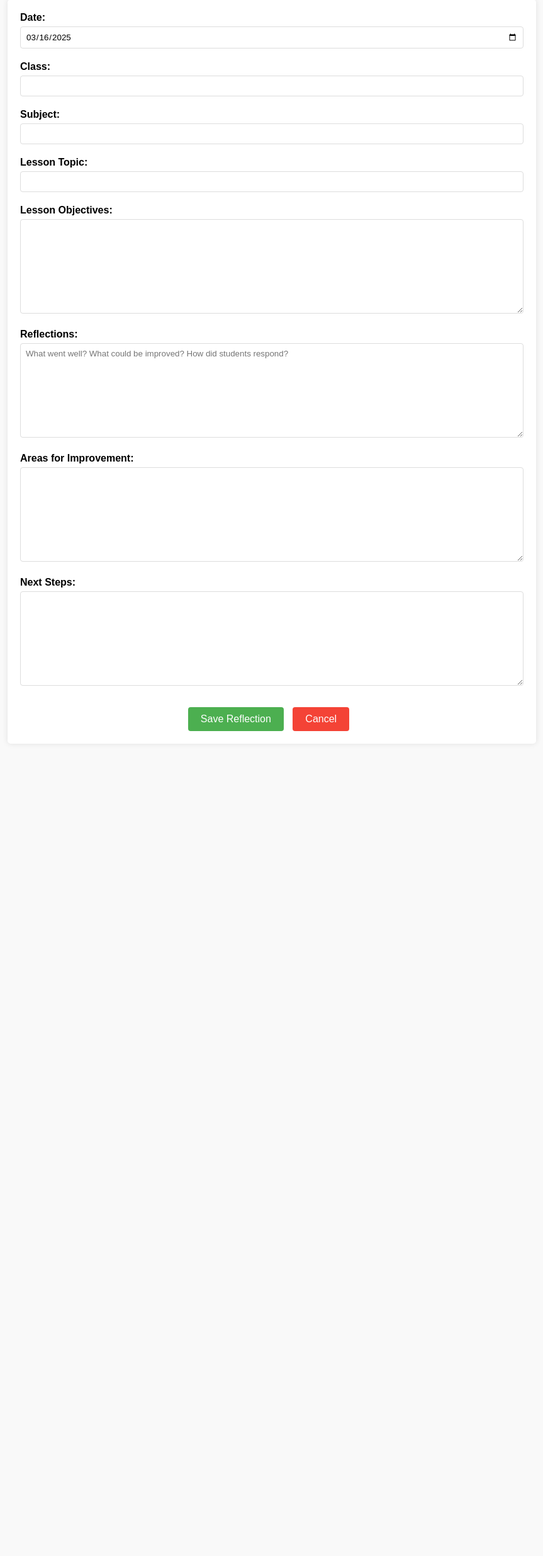
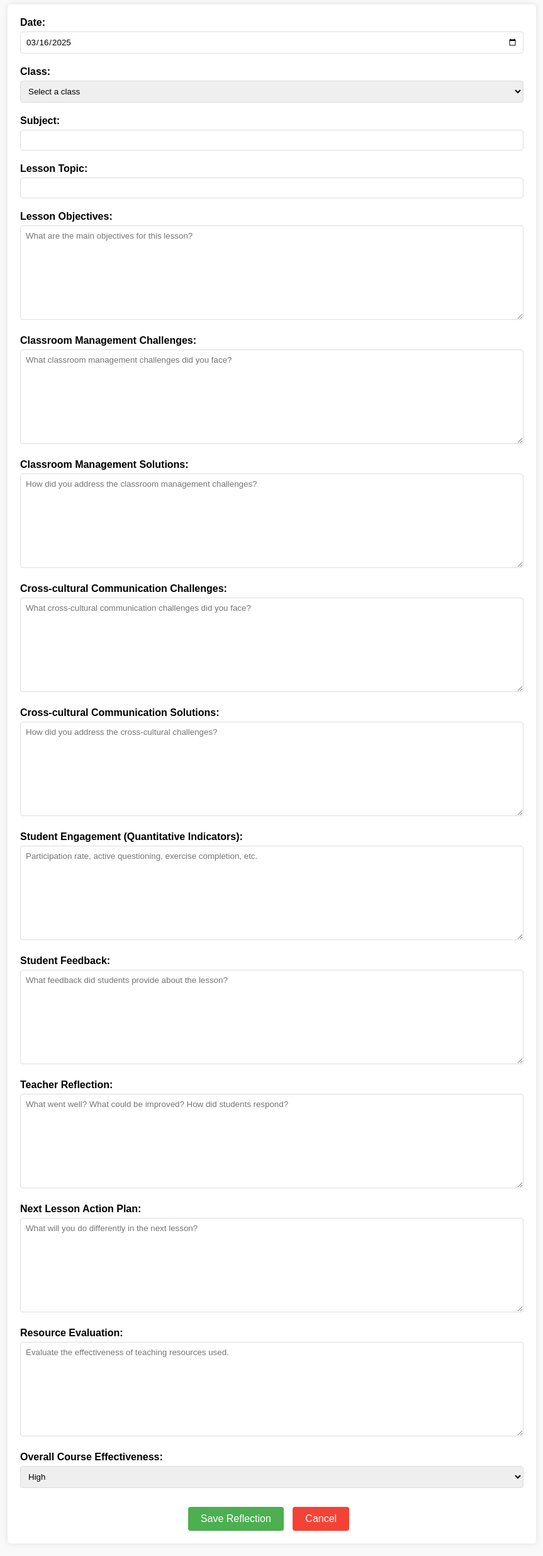
Before and after one commit to zengzengqiqi/teaching-reflection-system-2025, a plain HTML site: page add_reflection.html in a window 1280 px wide. Shown: the part 131-2602 px from the top of the page at 63% size, without its empty margins (208-1071 px from the left). Before the commit the page ends 1332 px from the top, so only its background shows below. Drawn offline with Linux system fonts and the light colour scheme.

Commit message:
Update add_reflection.html to an English interface with consistent structure

```diff
--- a/add_reflection.html
+++ b/add_reflection.html
@@ -74,13 +74,13 @@
             display: inline-block;
             margin: 0 10px;
             text-decoration: none;
-            color: #333;
-            padding: 5px 10px;
-            border: 1px solid #ddd;
+            color: white;
+            padding: 10px 20px;
             border-radius: 4px;
+            background-color: #4CAF50;
         }
         .navigation a:hover {
-            background-color: #f0f0f0;
+            background-color: #45a049;
         }
     </style>
 </head>
@@ -101,7 +101,19 @@
 
             <div class="form-group">
                 <label for="class">Class:</label>
-                <input type="text" id="class" name="class" required>
+                <select id="class" name="class" required>
+                    <option value="">Select a class</option>
+                    <option value="5A">5A</option>
+                    <option value="5B">5B</option>
+                    <option value="5C">5C</option>
+                    <option value="5D">5D</option>
+                    <option value="6A">6A</option>
+                    <option value="6B">6B</option>
+                    <option value="6C">6C</option>
+                    <option value="6D">6D</option>
+                    <option value="6E">6E</option>
+                    <option value="6F">6F</option>
+                </select>
             </div>
 
             <div class="form-group">
@@ -116,22 +128,62 @@
 
             <div class="form-group">
                 <label for="objectives">Lesson Objectives:</label>
-                <textarea id="objectives" name="objectives" required></textarea>
+                <textarea id="objectives" name="objectives" required placeholder="What are the main objectives for this lesson?"></textarea>
             </div>
 
             <div class="form-group">
-                <label for="reflections">Reflections:</label>
-                <textarea id="reflections" name="reflections" required placeholder="What went well? What could be improved? How did students respond?"></textarea>
+                <label for="classroomChallenges">Classroom Management Challenges:</label>
+                <textarea id="classroomChallenges" name="classroomChallenges" placeholder="What classroom management challenges did you face?"></textarea>
             </div>
 
             <div class="form-group">
-                <label for="improvements">Areas for Improvement:</label>
-                <textarea id="improvements" name="improvements" required></textarea>
+                <label for="classroomSolutions">Classroom Management Solutions:</label>
+                <textarea id="classroomSolutions" name="classroomSolutions" placeholder="How did you address the classroom management challenges?"></textarea>
             </div>
 
             <div class="form-group">
-                <label for="nextSteps">Next Steps:</label>
-                <textarea id="nextSteps" name="nextSteps" required></textarea>
+                <label for="culturalChallenges">Cross-cultural Communication Challenges:</label>
+                <textarea id="culturalChallenges" name="culturalChallenges" placeholder="What cross-cultural communication challenges did you face?"></textarea>
+            </div>
+
+            <div class="form-group">
+                <label for="culturalSolutions">Cross-cultural Communication Solutions:</label>
+                <textarea id="culturalSolutions" name="culturalSolutions" placeholder="How did you address the cross-cultural challenges?"></textarea>
+            </div>
+
+            <div class="form-group">
+                <label for="engagement">Student Engagement (Quantitative Indicators):</label>
+                <textarea id="engagement" name="engagement" placeholder="Participation rate, active questioning, exercise completion, etc."></textarea>
+            </div>
+
+            <div class="form-group">
+                <label for="studentFeedback">Student Feedback:</label>
+                <textarea id="studentFeedback" name="studentFeedback" placeholder="What feedback did students provide about the lesson?"></textarea>
+            </div>
+
+            <div class="form-group">
+                <label for="teacherReflection">Teacher Reflection:</label>
+                <textarea id="teacherReflection" name="teacherReflection" required placeholder="What went well? What could be improved? How did students respond?"></textarea>
+            </div>
+
+            <div class="form-group">
+                <label for="nextSteps">Next Lesson Action Plan:</label>
+                <textarea id="nextSteps" name="nextSteps" required placeholder="What will you do differently in the next lesson?"></textarea>
+            </div>
+
+            <div class="form-group">
+                <label for="resources">Resource Evaluation:</label>
+                <textarea id="resources" name="resources" placeholder="Evaluate the effectiveness of teaching resources used."></textarea>
+            </div>
+
+            <div class="form-group">
+                <label for="effectiveness">Overall Course Effectiveness:</label>
+                <select id="effectiveness" name="effectiveness">
+                    <option value="High">High</option>
+                    <option value="Good">Good</option>
+                    <option value="Medium">Medium</option>
+                    <option value="Low">Low</option>
+                </select>
             </div>
 
             <div class="btn-group">
@@ -151,9 +203,16 @@
             const subject = document.getElementById('subject').value;
             const lessonTopic = document.getElementById('lessonTopic').value;
             const objectives = document.getElementById('objectives').value;
-            const reflections = document.getElementById('reflections').value;
-            const improvements = document.getElementById('improvements').value;
+            const classroomChallenges = document.getElementById('classroomChallenges').value;
+            const classroomSolutions = document.getElementById('classroomSolutions').value;
+            const culturalChallenges = document.getElementById('culturalChallenges').value;
+            const culturalSolutions = document.getElementById('culturalSolutions').value;
+            const engagement = document.getElementById('engagement').value;
+            const studentFeedback = document.getElementById('studentFeedback').value;
+            const teacherReflection = document.getElementById('teacherReflection').value;
             const nextSteps = document.getElementById('nextSteps').value;
+            const resources = document.getElementById('resources').value;
+            const effectiveness = document.getElementById('effectiveness').value;
 
             // Get existing reflections from localStorage or initialize empty array
             let reflectionsData = JSON.parse(localStorage.getItem('teachingReflections')) || [];
@@ -166,9 +225,16 @@
                 subject: subject,
                 lessonTopic: lessonTopic,
                 objectives: objectives,
-                reflections: reflections,
-                improvements: improvements,
-                nextSteps: nextSteps
+                classroomChallenges: classroomChallenges,
+                classroomSolutions: classroomSolutions,
+                culturalChallenges: culturalChallenges,
+                culturalSolutions: culturalSolutions,
+                engagement: engagement,
+                studentFeedback: studentFeedback,
+                teacherReflection: teacherReflection,
+                nextSteps: nextSteps,
+                resources: resources,
+                effectiveness: effectiveness
             };
 
             // Add to reflections array
```
